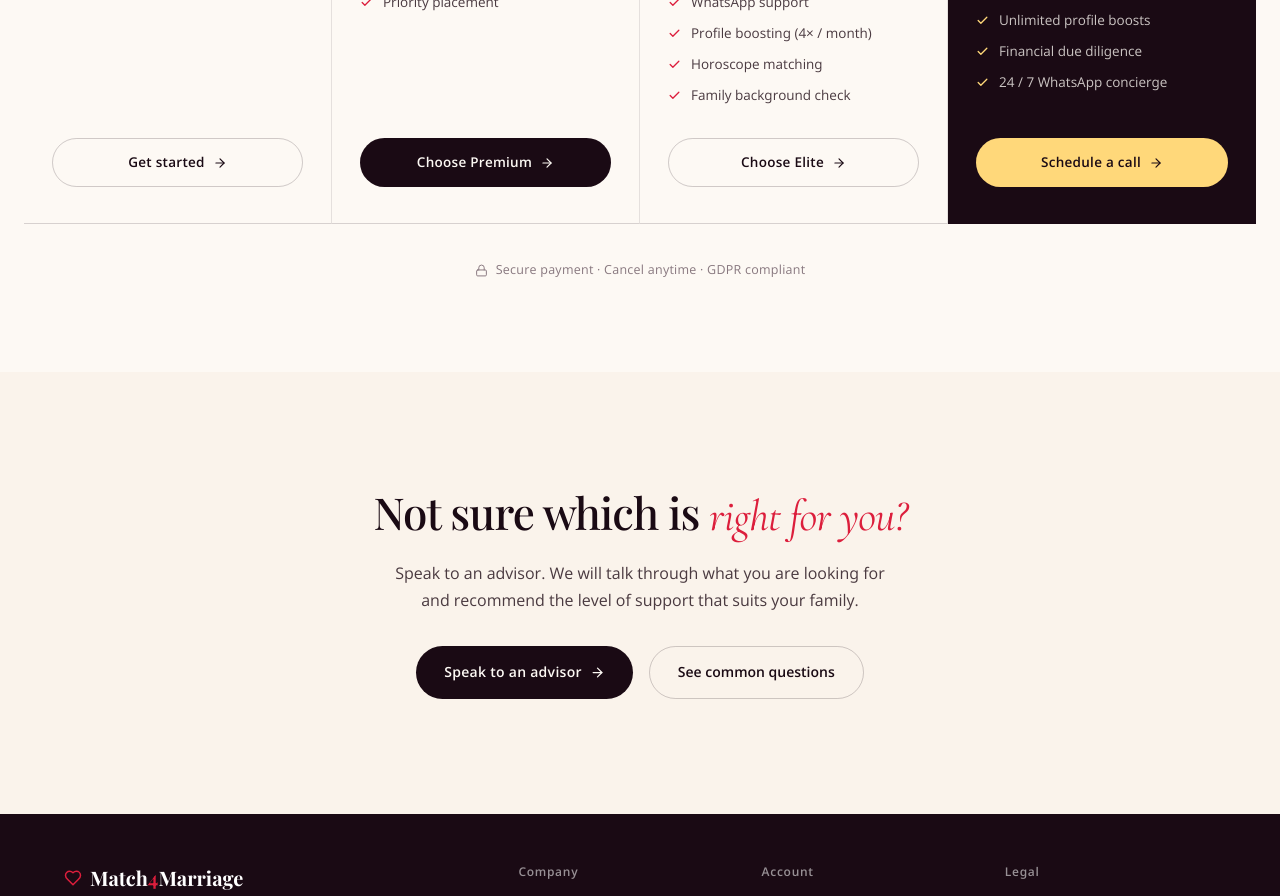
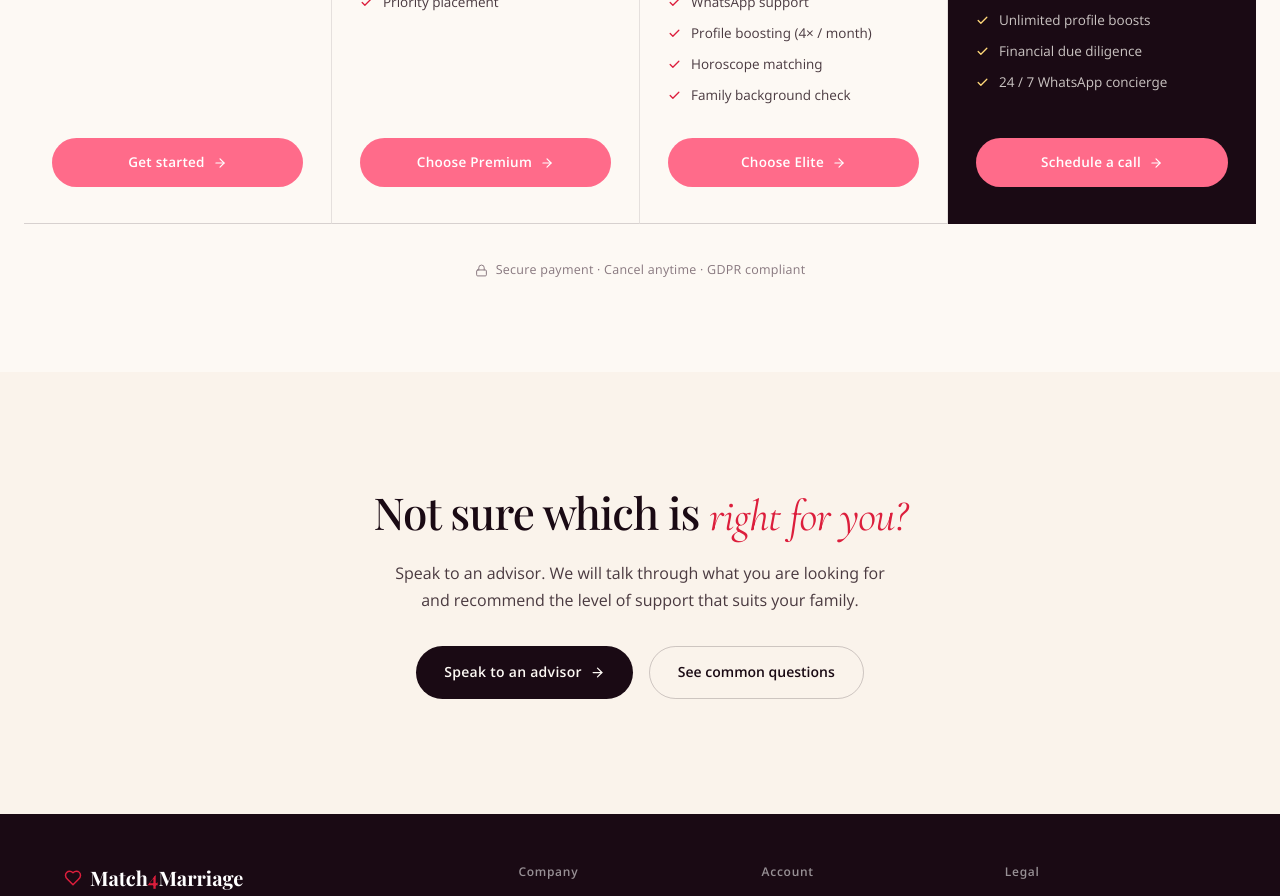
Before and after one commit to prnadar/match4marriage, a Next.js app in the folder frontend/: page /pricing in a window 1280 px wide. Shown: the part 980-1876 px from the top of the page. Built offline with nearby package versions, Linux system fonts and the light colour scheme; no server answers; a web font is replaced by a local one.

Commit message:
style(pricing): plan CTA buttons to bright pink #FF6B8A
The Choose Premium / Get started / Choose Elite / Schedule a call
buttons on the marketing pricing page are now a uniform bright pink
(#FF6B8A, hover #FF4D72, white text) instead of the mixed
dark/gold/outline treatment.

```diff
--- a/frontend/app/pricing/page.tsx
+++ b/frontend/app/pricing/page.tsx
@@ -206,6 +206,8 @@ export default function PricingPage() {
                   href={plan.ctaHref}
                   target={plan.ctaHref.startsWith("http") ? "_blank" : undefined}
                   rel={plan.ctaHref.startsWith("http") ? "noopener noreferrer" : undefined}
+                  onMouseEnter={(e) => { e.currentTarget.style.background = "#FF4D72"; }}
+                  onMouseLeave={(e) => { e.currentTarget.style.background = "#FF6B8A"; }}
                   style={{
                     display: "inline-flex",
                     alignItems: "center",
@@ -218,9 +220,10 @@ export default function PricingPage() {
                     fontWeight: 600,
                     textDecoration: "none",
                     letterSpacing: "0.02em",
-                    background: isDark ? "#ffd87a" : plan.recommended ? "#1a0a14" : "transparent",
-                    color: isDark ? "#1a0a14" : plan.recommended ? "#fdf9f4" : "#1a0a14",
-                    border: plan.recommended || isDark ? "1px solid transparent" : "1px solid rgba(26,10,20,0.20)",
+                    background: "#FF6B8A",
+                    color: "#ffffff",
+                    border: "1px solid transparent",
+                    transition: "background 0.18s ease",
                   }}
                 >
                   {plan.cta}
```
